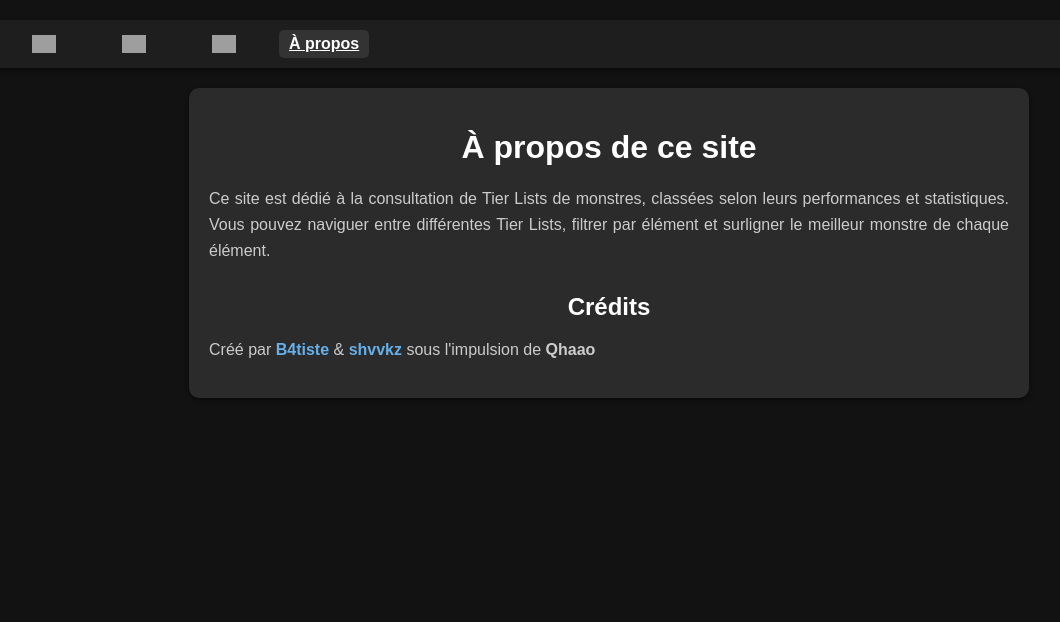
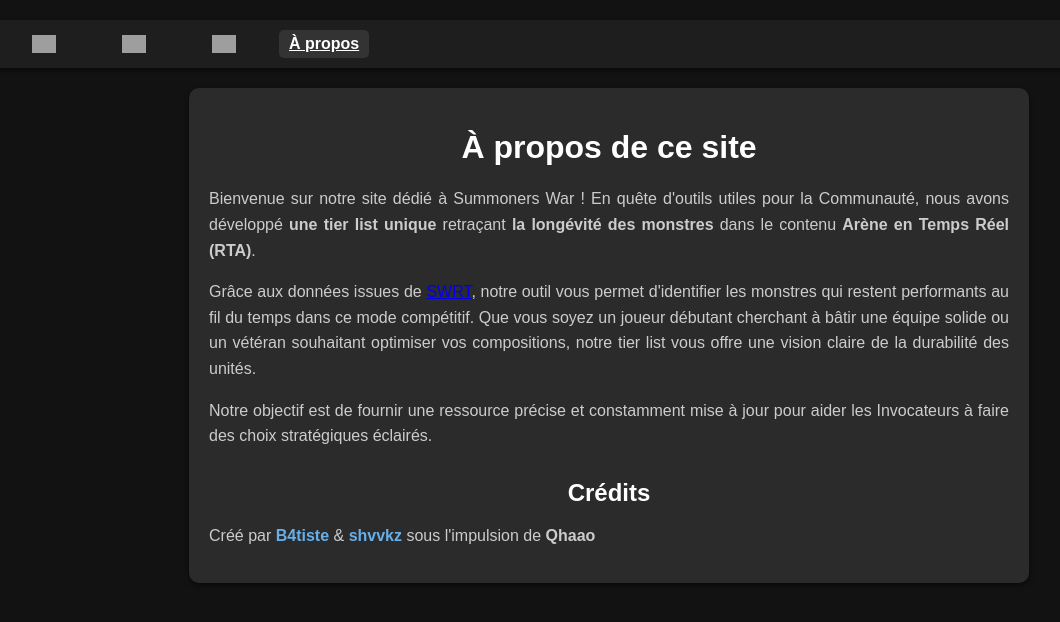
Before and after one commit to B4tiste/rta-tierlist-front, a Vue app: page / in a window 1280 px wide. Both pictures are taken after a click on the item "À propos". Shown: the top 622 px of the page, without its empty margins (31-1091 px from the left). Built offline with nearby package versions, Linux system fonts and the light colour scheme; no server answers; grey boxes are pictures that could not be loaded.

Commit message:
Update about

```diff
--- a/src/components/About.vue
+++ b/src/components/About.vue
@@ -2,11 +2,28 @@
     <div class="about">
         <h1>À propos de ce site</h1>
         <p>
-            Ce site est dédié à la consultation de Tier Lists de monstres,
-            classées selon leurs performances et statistiques. Vous pouvez
-            naviguer entre différentes Tier Lists, filtrer par élément et
-            surligner le meilleur monstre de chaque élément.
+            Bienvenue sur notre site dédié à Summoners War ! En quête d'outils
+            utiles pour la Communauté, nous avons développé
+            <strong>une tier list unique</strong> retraçant
+            <strong>la longévité des monstres</strong> dans le contenu
+            <strong>Arène en Temps Réel (RTA)</strong>.
         </p>
+        <p>
+            Grâce aux données issues de
+            <a href="https://m.swranking.com/#/" target="_blank">SWRT</a>, notre
+            outil vous permet d'identifier les monstres qui restent performants
+            au fil du temps dans ce mode compétitif. Que vous soyez un joueur
+            débutant cherchant à bâtir une équipe solide ou un vétéran
+            souhaitant optimiser vos compositions, notre tier list vous offre
+            une vision claire de la durabilité des unités.
+        </p>
+
+        <p>
+            Notre objectif est de fournir une ressource précise et constamment
+            mise à jour pour aider les Invocateurs à faire des choix
+            stratégiques éclairés.
+        </p>
+
         <div class="credits">
             <h2>Crédits</h2>
             <p>
```
